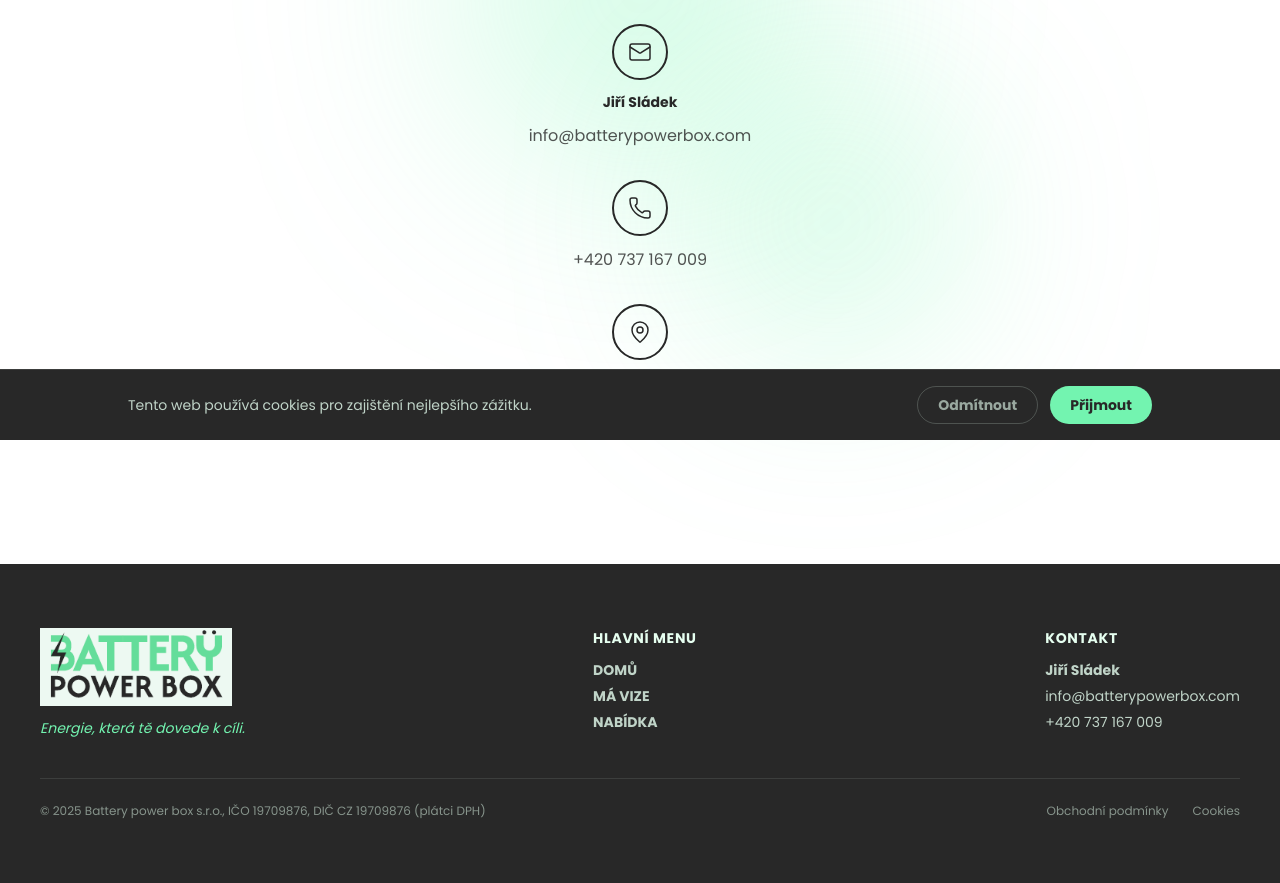
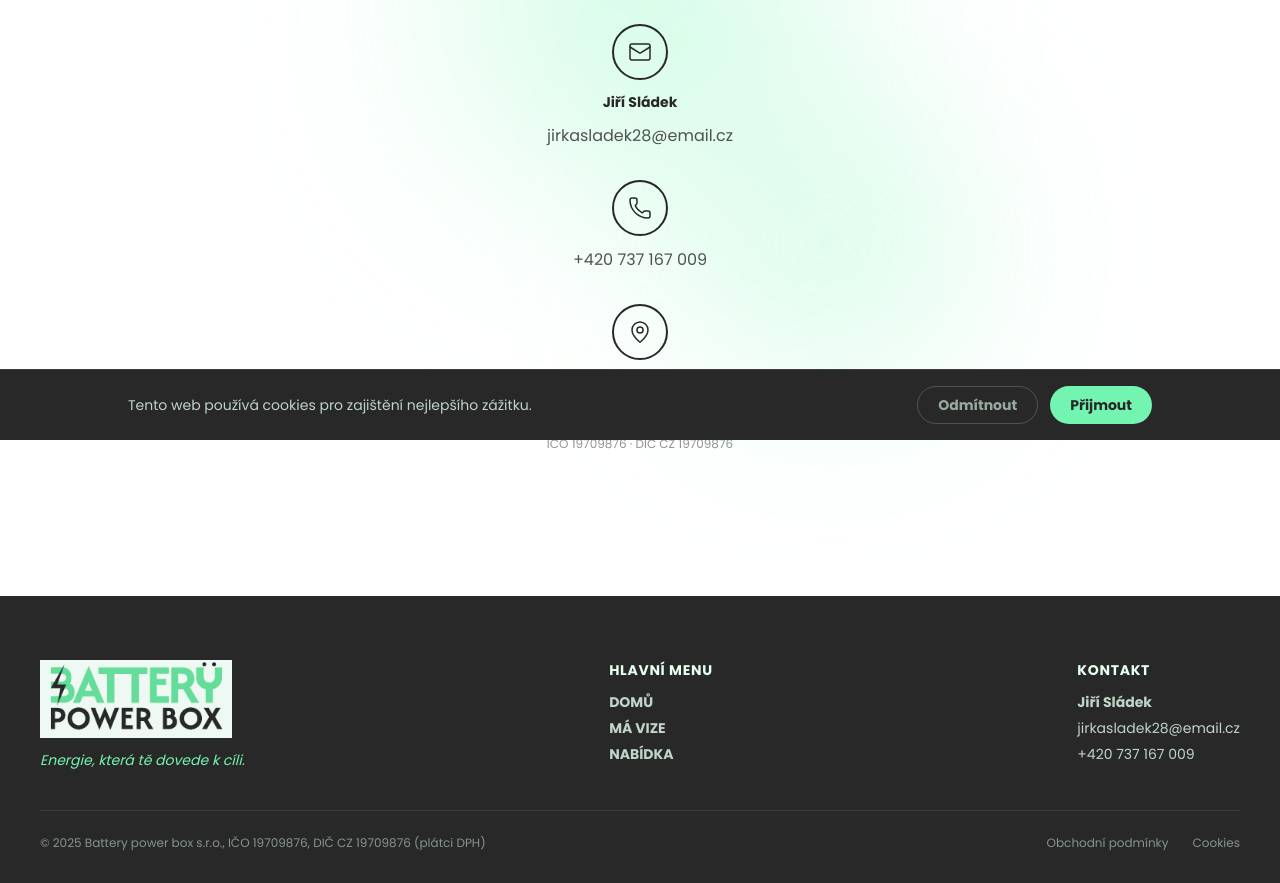
Before and after one commit to Addys10/power-battery-box, a Next.js app: page /kontakt in a window 1280 px wide. Shown: the part 360-1243 px from the top of the page. Before the commit the page ends 1211 px from the top, so only its background shows below. Built offline with nearby package versions, Linux system fonts and the light colour scheme; a web font is replaced by a local one.

Commit message:
Update contact email and add address to kontakt page
- Change email from info@batterypowerbox.com to jirkasladek28@email.cz across all pages
- Add address (Střední 122, Šilheřovice, 747 15) to kontakt page

```diff
--- a/src/app/battery-boxy/[slug]/page.tsx
+++ b/src/app/battery-boxy/[slug]/page.tsx
@@ -101,7 +101,7 @@ export default async function ProductPage({ params }: Props) {
                     +420 737 167 009
                   </a>
                   <a
-                    href="mailto:info@batterypowerbox.com"
+                    href="mailto:jirkasladek28@email.cz"
                     className="inline-flex items-center justify-center gap-2 rounded-full border-2 border-light/20 px-6 py-2.5 font-secondary text-sm font-bold text-light transition-colors hover:border-accent hover:text-accent"
                   >
                     <Mail className="h-4 w-4" />
--- a/src/app/kontakt/page.tsx
+++ b/src/app/kontakt/page.tsx
@@ -30,10 +30,10 @@ export default function KontaktPage() {
                 Jiří Sládek
               </span>
               <a
-                href="mailto:info@batterypowerbox.com"
+                href="mailto:jirkasladek28@email.cz"
                 className="font-secondary text-base text-dark/80 transition-colors hover:text-accent"
               >
-                info@batterypowerbox.com
+                jirkasladek28@email.cz
               </a>
             </div>
 
@@ -53,8 +53,11 @@ export default function KontaktPage() {
               <div className="flex h-14 w-14 items-center justify-center rounded-full border-2 border-dark">
                 <MapPin className="h-6 w-6 text-dark" strokeWidth={1.5} />
               </div>
+              <span className="font-secondary text-sm font-bold text-dark">
+                Battery Power Box s.r.o.
+              </span>
               <span className="font-secondary text-sm text-dark/80">
-                Battery Power Box s.r.o.
+                Střední 122, Šilheřovice, 747 15
               </span>
               <span className="font-secondary text-xs text-dark/50">
                 IČO 19709876 &middot; DIČ CZ 19709876
--- a/src/app/layout.tsx
+++ b/src/app/layout.tsx
@@ -72,7 +72,7 @@ export default function RootLayout({
               name: "Battery Power Box s.r.o.",
               url: siteUrl,
               telephone: "+420737167009",
-              email: "info@batterypowerbox.com",
+              email: "jirkasladek28@email.cz",
               description:
                 "Bateriová úložiště energie pro rybáře. Předimenzované systémy s fotovoltaickými komponenty a BMS.",
               address: {
--- a/src/app/nabijecky/[slug]/page.tsx
+++ b/src/app/nabijecky/[slug]/page.tsx
@@ -97,7 +97,7 @@ export default async function ChargerPage({ params }: Props) {
                     +420 737 167 009
                   </a>
                   <a
-                    href="mailto:info@batterypowerbox.com"
+                    href="mailto:jirkasladek28@email.cz"
                     className="inline-flex items-center justify-center gap-2 rounded-full border-2 border-light/20 px-6 py-2.5 font-secondary text-sm font-bold text-light transition-colors hover:border-accent hover:text-accent"
                   >
                     <Mail className="h-4 w-4" />
--- a/src/components/Footer.tsx
+++ b/src/components/Footer.tsx
@@ -46,8 +46,8 @@ export function Footer() {
             </h3>
             <div className="flex flex-col gap-1.5 font-secondary text-sm text-light/80">
               <span className="font-bold">Jiří Sládek</span>
-              <a href="mailto:info@batterypowerbox.com" className="transition-colors hover:text-accent">
-                info@batterypowerbox.com
+              <a href="mailto:jirkasladek28@email.cz" className="transition-colors hover:text-accent">
+                jirkasladek28@email.cz
               </a>
               <a href="tel:+420737167009" className="transition-colors hover:text-accent">
                 +420 737 167 009
```
